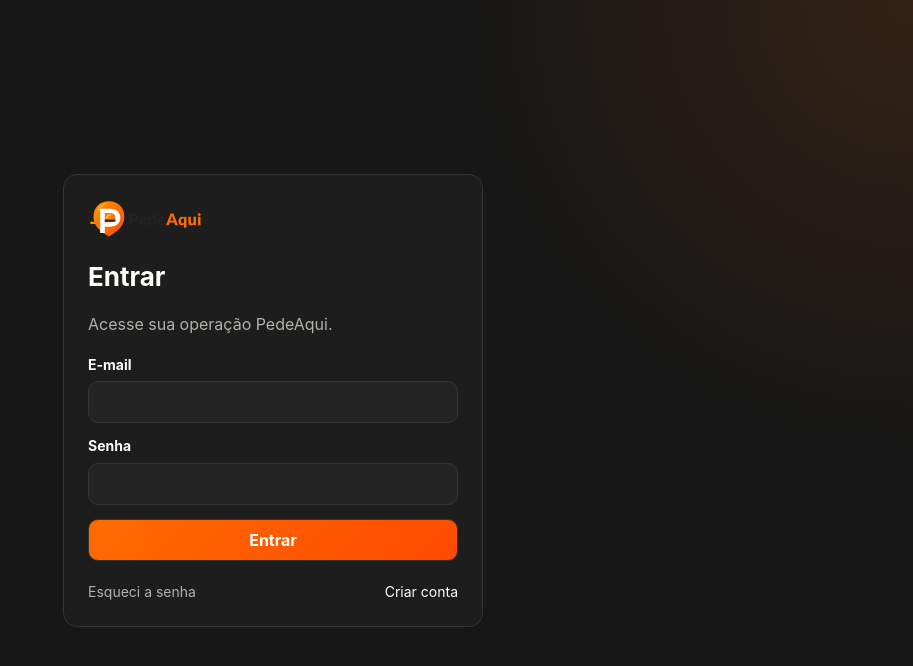
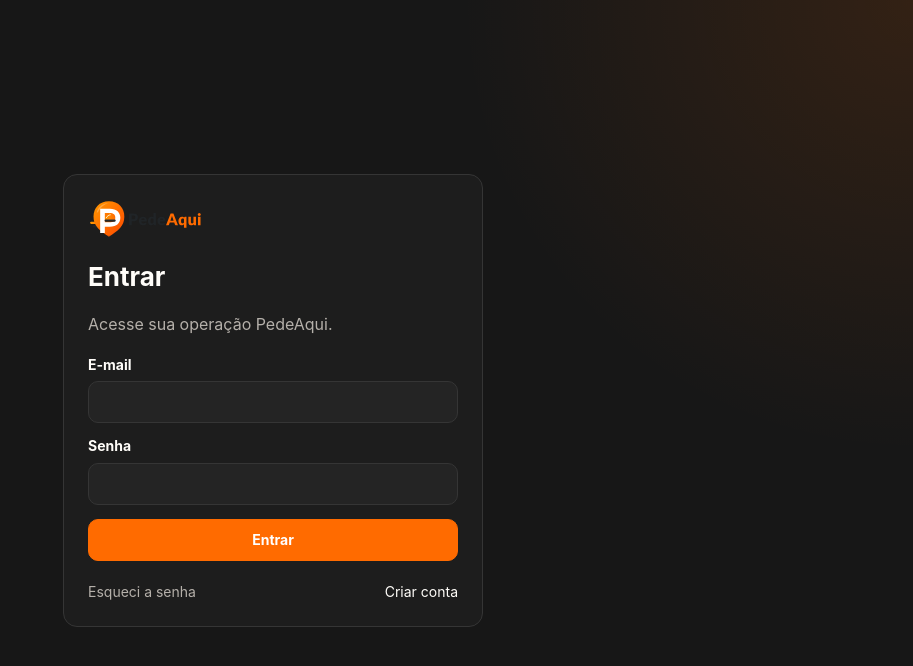
Before and after one commit to wesley956/PedeAqui, a Next.js app: page /login in a window 1280 px wide. Shown: the top 666 px of the page, without its empty margins (367-1280 px from the left). Built offline with nearby package versions, Linux system fonts and the light colour scheme.

Commit message:
feat(ui): standardize Button API and states [262]

```diff
--- a/src/components/ui/button.tsx
+++ b/src/components/ui/button.tsx
@@ -1,33 +1,61 @@
 import type { ButtonHTMLAttributes } from "react";
+import styles from "./button.module.css";
 
-type ButtonProps = ButtonHTMLAttributes<HTMLButtonElement> & {
-  tone?: "primary" | "secondary" | "danger";
+export type ButtonTone = "primary" | "secondary" | "ghost" | "danger";
+export type ButtonSize = "sm" | "md" | "lg";
+
+type BaseButtonProps = ButtonHTMLAttributes<HTMLButtonElement> & {
+  tone?: ButtonTone;
+  size?: ButtonSize;
+  loading?: boolean;
+  loadingLabel?: string;
 };
 
-export function Button({ tone = "primary", style, ...props }: ButtonProps) {
-  const backgrounds = {
-    primary: "linear-gradient(135deg, var(--accent), var(--accent-strong))",
-    secondary: "var(--surface-2)",
-    danger: "var(--danger)",
-  } as const;
+type IconButtonProps = BaseButtonProps & {
+  iconOnly: true;
+  "aria-label": string;
+};
+
+type RegularButtonProps = BaseButtonProps & {
+  iconOnly?: false;
+};
+
+export type ButtonProps = IconButtonProps | RegularButtonProps;
+
+export function Button({
+  tone = "primary",
+  size = "md",
+  iconOnly = false,
+  loading = false,
+  loadingLabel,
+  className,
+  disabled,
+  children,
+  ...props
+}: ButtonProps) {
+  const isDisabled = disabled || loading;
+  const classes = [
+    styles.button,
+    styles[tone],
+    styles[size],
+    iconOnly ? styles.iconOnly : null,
+    className,
+  ].filter(Boolean).join(" ");
+  const content = loading && loadingLabel && !iconOnly ? loadingLabel : children;
 
   return (
     <button
       {...props}
-      style={{
-        border: "var(--border-width) solid var(--border)",
-        borderRadius: "var(--radius-md)",
-        padding: "var(--space-2) var(--control-padding-x)",
-        minHeight: "var(--control-height)",
-        background: backgrounds[tone],
-        color: "var(--text)",
-        cursor: props.disabled ? "not-allowed" : "pointer",
-        opacity: props.disabled ? 0.6 : 1,
-        fontWeight: "var(--font-weight-bold)",
-        lineHeight: "var(--line-height-snug)",
-        transition: "background var(--motion-fast) var(--ease-standard), border-color var(--motion-fast) var(--ease-standard), opacity var(--motion-fast) var(--ease-standard)",
-        ...style,
-      }}
-    />
+      className={classes}
+      disabled={isDisabled}
+      aria-busy={loading || undefined}
+      data-tone={tone}
+      data-size={size}
+      data-icon-only={iconOnly || undefined}
+      data-loading={loading || undefined}
+    >
+      {loading ? <span className={styles.spinner} aria-hidden="true" /> : null}
+      {content}
+    </button>
   );
 }
```
